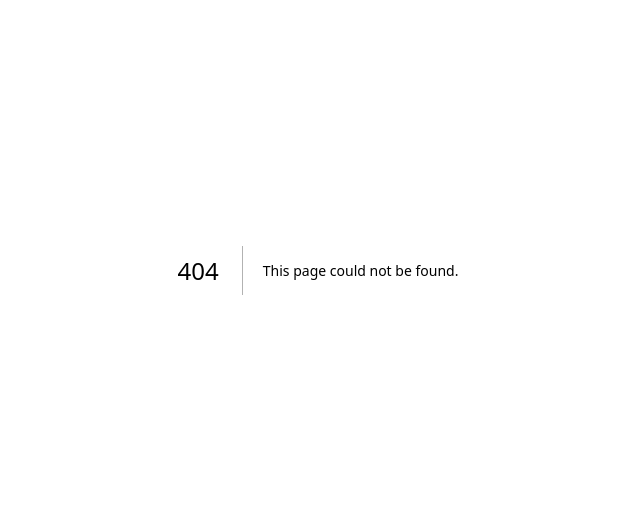
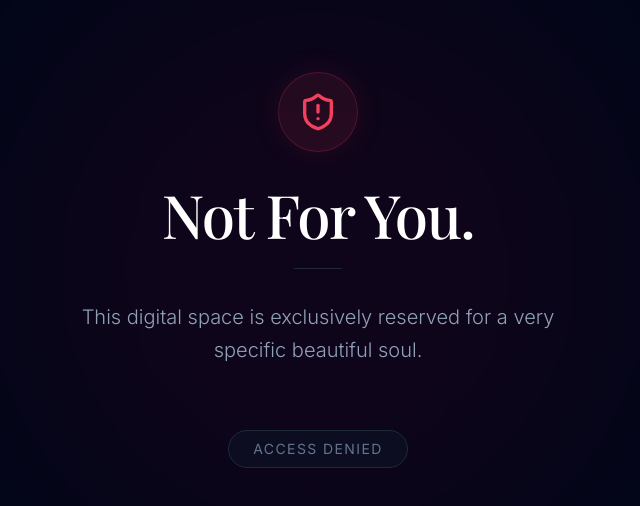
Before and after one commit to awslearner2005-del/Birthday, a Next.js app: page /denied in a window 1280 px wide. Before the commit this address had no page. Shown: the part 130-636 px from the top of the page, without its empty margins (322-962 px from the left). Built offline with nearby package versions, Linux system fonts and the light colour scheme; a web font is replaced by a local one.

Commit message:
feat: added IP restriction proxy with elegant access denied page

```diff
--- /dev/null
+++ b/app/denied/page.tsx
@@ -0,0 +1,43 @@
+"use client";
+
+import { motion } from "framer-motion";
+import { ShieldAlert } from "lucide-react";
+
+export default function Denied() {
+    return (
+        <main className="min-h-screen relative flex items-center justify-center overflow-hidden bg-slate-950 text-slate-200">
+            {/* Subtle warning glow */}
+            <div className="absolute top-1/2 left-1/2 -translate-x-1/2 -translate-y-1/2 w-[600px] h-[600px] bg-rose-900/10 rounded-full blur-[100px] pointer-events-none" />
+
+            <motion.div
+                initial={{ opacity: 0, scale: 0.95 }}
+                animate={{ opacity: 1, scale: 1 }}
+                transition={{ duration: 0.8, ease: "easeOut" }}
+                className="relative z-10 p-10 md:p-16 max-w-2xl text-center flex flex-col items-center"
+            >
+                <motion.div
+                    initial={{ y: -20, opacity: 0 }}
+                    animate={{ y: 0, opacity: 1 }}
+                    transition={{ delay: 0.3, duration: 0.6 }}
+                    className="w-20 h-20 rounded-full bg-rose-500/10 flex items-center justify-center border border-rose-500/20 mb-8 shadow-[0_0_30px_rgba(244,63,94,0.1)]"
+                >
+                    <ShieldAlert className="w-10 h-10 text-rose-500" />
+                </motion.div>
+
+                <h1 className="text-4xl md:text-6xl font-playfair font-medium tracking-tight mb-6 text-white">
+                    Not For You.
+                </h1>
+
+                <div className="w-12 h-px bg-slate-800 mx-auto mb-8"></div>
+
+                <p className="text-lg md:text-xl text-slate-400 font-light leading-relaxed max-w-lg mb-4">
+                    This digital space is exclusively reserved for a very specific beautiful soul.
+                </p>
+
+                <p className="text-sm font-inter text-slate-500 tracking-widest uppercase mt-12 bg-slate-900/50 py-2 px-6 rounded-full border border-slate-800">
+                    Access Denied
+                </p>
+            </motion.div>
+        </main>
+    );
+}
--- /dev/null
+++ b/proxy.ts
@@ -0,0 +1,62 @@
+import { NextResponse } from 'next/server';
+import type { NextRequest } from 'next/server';
+
+// Add the allowed IP addresses here.
+// Note: In local development, the IP might be ::1 or 127.0.0.1
+// You will need to add your actual public IP and her public IP when deploying.
+const ALLOWED_IPS = [
+    '::1',
+    '127.0.0.1',
+    // 'YOUR_IP_HERE',
+    // 'HER_IP_HERE'
+];
+
+export function proxy(request: NextRequest) {
+    // If we are navigating to the denied page or static assets, let it pass
+    if (
+        request.nextUrl.pathname === '/denied' ||
+        request.nextUrl.pathname.startsWith('/_next') ||
+        request.nextUrl.pathname.startsWith('/pictures') ||
+        request.nextUrl.pathname.startsWith('/music') ||
+        request.nextUrl.pathname === '/favicon.ico'
+    ) {
+        return NextResponse.next();
+    }
+
+    // Get the IP address from headers (Vercel uses x-real-ip or x-forwarded-for)
+    let ip = request.headers.get('x-real-ip') ?? request.headers.get('x-forwarded-for') ?? 'Unknown';
+
+    // Handle multiple IPs in x-forwarded-for (e.g. "clientIp, proxy1, proxy2")
+    if (ip.includes(',')) {
+        ip = ip.split(',')[0].trim();
+    }
+
+    console.log(`Access attempt from IP: ${ip}`);
+
+    // Check if the IP is in our allowed list
+    // For safety during setup, we'll allow access if ALLOWED_IPS is practically empty of real IPs,
+    // but to strictly enforce it, we just check the array.
+
+    // To strictly enforce:
+    const isAllowed = ALLOWED_IPS.includes(ip);
+
+    // If not allowed, redirect to the magical "denied" page
+    if (!isAllowed) {
+        return NextResponse.redirect(new URL('/denied', request.url));
+    }
+
+    return NextResponse.next();
+}
+
+export const config = {
+    matcher: [
+        /*
+         * Match all request paths except for the ones starting with:
+         * - api (API routes)
+         * - _next/static (static files)
+         * - _next/image (image optimization files)
+         * - favicon.ico (favicon file)
+         */
+        '/((?!api|_next/static|_next/image|favicon.ico).*)',
+    ],
+};
```
